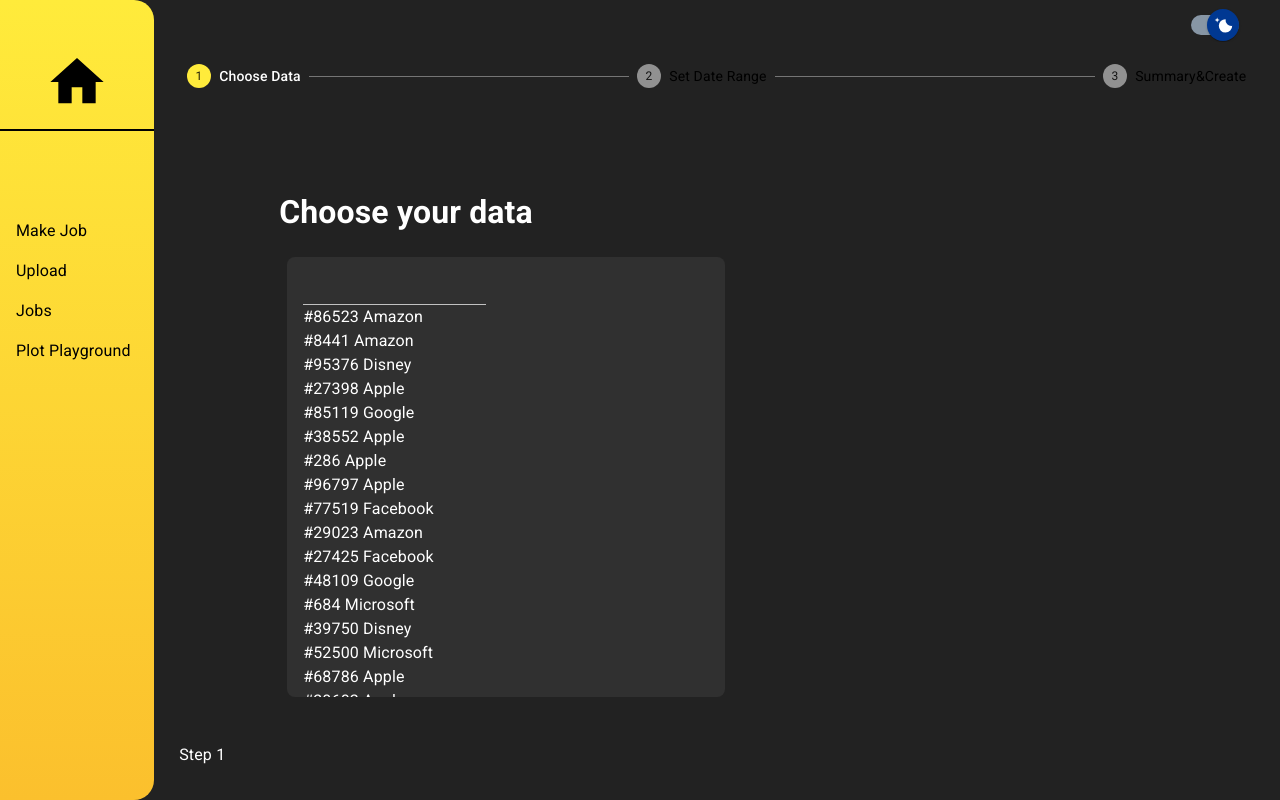
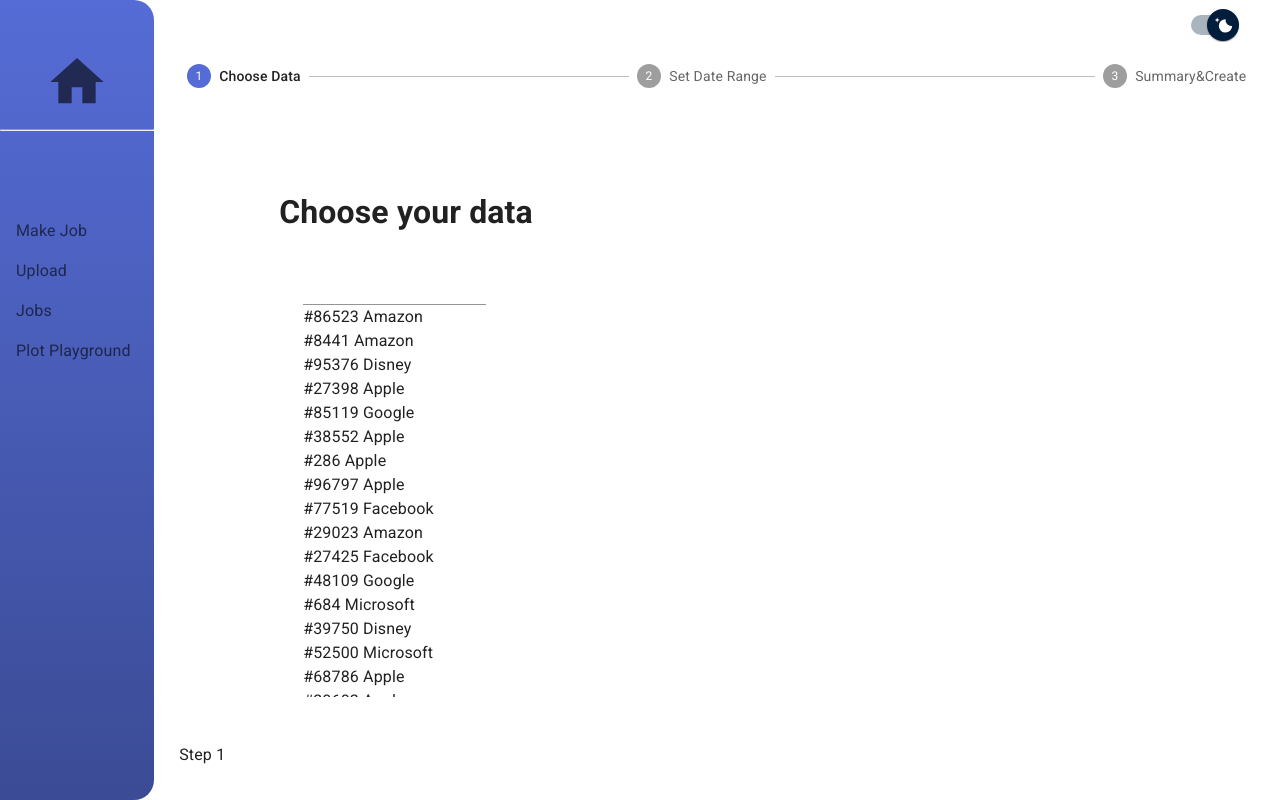
Before and after one commit to snake-py/basic-dashboard-react-mui, a React (Vite) app: page /create in a window 1280 px wide. Built offline with nearby package versions, Linux system fonts and the light colour scheme.

Commit message:
[try to implement ts into project

```diff
--- a/src/components/stepper/HorizontalStepper.jsx
+++ b/src/components/stepper/HorizontalStepper.tsx
@@ -10,33 +10,31 @@
 import Button from '@mui/material/Button';
 import Typography from '@mui/material/Typography';
 import { bindActionCreators } from 'redux';
+import { useTheme } from '@emotion/react';
+import { createStyles } from '@mui/material';
+interface IProp {
+  children: React.ReactNode;
+  steps: string[];
+}
 
-export default function HorizontalLinearStepper({ children, steps }) {
+const HorizontalStepper: React.FC<IProp> = ({ children, steps }) => {
   const [activeStep, setActiveStep] = React.useState(0);
   const [skipped, setSkipped] = React.useState(new Set());
   const dispatch = useDispatch();
+  const theme = useTheme();
   const { createJobStepper } = bindActionCreators(JobActionCreators, dispatch);
-
+  // const styles = (theme) =>
+  //   createStyles({
+  //     root: {
+  //       backgroundColor: theme.pallet,
+  //     },
+  //   });
   useEffect(() => {
     dispatch(createJobStepper(activeStep));
   }, [activeStep]);
 
-  const isStepOptional = (step) => {
-    // return step === 1;
-    return false;
-  };
-
-  const isStepSkipped = (step) => {
-    return skipped.has(step);
-  };
-
   const handleNext = () => {
     let newSkipped = skipped;
-    if (isStepSkipped(activeStep)) {
-      newSkipped = new Set(newSkipped.values());
-      newSkipped.delete(activeStep);
-    }
-
     setActiveStep((prevActiveStep) => prevActiveStep + 1);
     setSkipped(newSkipped);
   };
@@ -44,46 +42,19 @@
   const handleBack = () => {
     setActiveStep((prevActiveStep) => prevActiveStep - 1);
   };
-
-  const handleSkip = () => {
-    if (!isStepOptional(activeStep)) {
-      // You probably want to guard against something like this,
-      // it should never occur unless someone's actively trying to break something.
-      throw new Error("You can't skip a step that isn't optional.");
-    }
-
-    setActiveStep((prevActiveStep) => prevActiveStep + 1);
-    setSkipped((prevSkipped) => {
-      const newSkipped = new Set(prevSkipped.values());
-      newSkipped.add(activeStep);
-      return newSkipped;
-    });
-  };
-
   const handleReset = () => {
     setActiveStep(0);
-  };
-  const handleClick = (e) => {
-    handleSkip();
   };
 
   return (
     <Box sx={{ width: '100%', height: '80%' }}>
       <Stepper activeStep={activeStep}>
         {steps.map((label, index) => {
-          const stepProps = {};
-          const labelProps = {};
-          if (isStepOptional(index)) {
-            labelProps.optional = (
-              <Typography variant="caption">Optional</Typography>
-            );
-          }
-          if (isStepSkipped(index)) {
-            stepProps.completed = false;
-          }
           return (
-            <Step key={label} {...stepProps}>
-              <StepLabel {...labelProps}>{label}</StepLabel>
+            <Step key={label}>
+              <StepLabel>
+                <span style={{ color: theme.palette }}>{label}</span>
+              </StepLabel>
             </Step>
           );
         })}
@@ -112,12 +83,6 @@
               Back
             </Button>
             <Box sx={{ flex: '1 1 auto' }} />
-            {/* {isStepOptional(activeStep) && (
-              <Button color="inherit" onClick={handleClick} sx={{ mr: 1 }}>
-                Skip
-              </Button>
-            )} */}
-
             <Button onClick={handleNext}>
               {activeStep === steps.length - 1 ? 'Finish' : 'Next'}
             </Button>
@@ -126,4 +91,6 @@
       )}
     </Box>
   );
-}
+};
+
+export default HorizontalStepper;
--- a/src/state/hooks.ts
+++ /dev/null
@@ -1,6 +0,0 @@
-// import { TypedUseSelectorHook, useDispatch as useDispatchJS, useSelector as useSelectorJS } from 'react-redux'
-// import type { RootState, AppDispatch } from './store'
-
-// // Use throughout your app instead of plain `useDispatch` and `useSelector`
-// export const useDispatch = () => useDispatchJS<AppDispatch>()
-// export const useSelector: TypedUseSelectorHook<RootState> = useSelectorJS
--- a/src/styler.js
+++ /dev/null
@@ -1,45 +0,0 @@
-import { createTheme } from '@mui/material/styles';
-import { yellow, teal, blue, indigo, grey } from '@mui/material/colors';
-
-export const darkTheme = createTheme({
-  palette: {
-    mode: 'dark',
-    primary: yellow,
-    secondary: teal,
-    background: {
-      default: '#222222',
-      light: '#303030',
-      dark: '#101010',
-    },
-    text: {
-      primary: '#ffffff',
-      secondary: '#000000',
-    },
-    divider: {
-      primary: '#ffffff',
-      secondary: '#000000',
-    },
-  },
-});
-
-export const lightTheme = createTheme({
-  palette: {
-    mode: 'light',
-    primary: blue,
-    secondary: indigo,
-    background: {
-      default: '#e4f0e2',
-      light: '#effced',
-      dark: '#c2cfc0',
-
-    },
-    text: {
-      primary: '#000000',
-      secondary: '#ffffff',
-    },
-    divider: {
-      primary: '#000000',
-      secondary: '#ffffff',
-    },
-  },
-});
--- /dev/null
+++ b/src/styler.ts
@@ -0,0 +1,167 @@
+import { createTheme } from '@mui/material/styles';
+import { yellow, teal, blue, indigo, grey } from '@mui/material/colors';
+import { Theme, ThemeOptions } from '@mui/material/styles';
+
+import {
+  // Theme,
+  // ThemeOptions,
+  PaletteOptions,
+  PaletteColorOptions,
+  Palette,
+} from '@mui/material/styles';
+
+// declare module '@mui/material/styles' {
+//  export interface Theme {
+//     pallet: PaletteOptions;
+//   }
+//   interface PaletteOptions  {
+//     test?: PaletteColorOptions;
+//     test2?: PaletteColorOptions;
+//   }
+//   interface Palette  {
+
+//   }
+// }
+
+// function creatMyTheme(options?: ThemeOptions) {
+//   return createTheme({
+//     ...options,
+//   });
+// }
+
+// export default creatMyTheme({
+//   palette: {
+//     test: yellow,
+//     mode: 'dark',
+//     primary: yellow,
+//     secondary: teal,
+//     text: {
+//       primary: '#ffffff',
+//       secondary: '#000000',
+//     },
+//   },
+// });
+
+const theme = {
+  palette: {
+    primary: {
+      main: '#556cd6',
+    },
+    secondary: {
+      main: '#19857b',
+    },
+    error: {
+      main: yellow.A400,
+    },
+    background: {
+      default: '#fff',
+    },
+  },
+} as const;
+
+type CustomTheme = {
+  [Key in keyof typeof theme]: typeof theme[Key];
+};
+
+declare module '@mui/material/styles' {
+  interface Theme extends CustomTheme {}
+  interface ThemeOptions extends CustomTheme {}
+}
+
+export const darkTheme = createTheme(theme);
+
+// export const darkTheme = createTheme({
+//   palette: {
+//     mode: 'dark',
+//     primary: yellow,
+//     secondary: teal,
+//     background1: yellow,
+//     text: {
+//       primary: '#ffffff',
+//       secondary: '#000000',
+//     },
+//     divider1: {
+//       primary: '#ffffff',
+//       secondary: '#000000',
+//     },
+//   },
+// });
+
+// export const lightTheme = createTheme({
+//   palette: {
+//     mode: 'light',
+//     primary: blue,
+//     secondary: indigo,
+//     background: {
+//       default: '#e4f0e2',
+//       light: '#effced',
+//       dark: '#c2cfc0',
+//     },
+//     text: {
+//       primary: '#000000',
+//       secondary: '#ffffff',
+//     },
+//     divider: {
+//       primary: '#000000',
+//       secondary: '#ffffff',
+//     },
+//   },
+// });
+
+// export const darkTheme = createTheme({
+//     palette: {
+//       mode: 'dark',
+//       primary: {
+//         main: yellow[500],
+//       },
+//       secondary: {
+//         main: teal[500],
+//       },
+//       background: {
+//         default: '#222222',
+//         paper: '#303030',
+//       },
+//       action: {
+//         active: yellow['A700'],
+//         hover: yellow['A200'],
+//         disabled: grey['A200'],
+//         activatedOpacity: 0.12,
+//         focus: yellow['A200'],
+//         selected: yellow['A200'],
+//       },
+//       divider: grey['200'],
+//       text: {
+//         primary: '#ffffff',
+//         secondary: '#000000',
+//       },
+//     },
+//   });
+
+// export const lightTheme = createTheme({
+//   palette: {
+//     mode: 'light',
+//     primary: {
+//       main: blue[500],
+//     },
+//     secondary: {
+//       main: indigo[500],
+//     },
+//     background: {
+//       default: '#e4f0e2',
+//       paper: '#effced',
+//     },
+//     action: {
+//       active: yellow['A700'],
+//       hover: yellow['A200'],
+//       disabled: grey['A200'],
+//       activatedOpacity: 0.12,
+//       focus: yellow['A200'],
+//       selected: yellow['A200'],
+//     },
+//     divider: grey['200'],
+//     text: {
+//       primary: '#000000',
+//       secondary: '#ffffff',
+//     },
+//   },
+// });
```
Also changed, not shown: src/types.d.ts (added, +21 -0 lines), tsconfig.json (+5 -2 lines).
